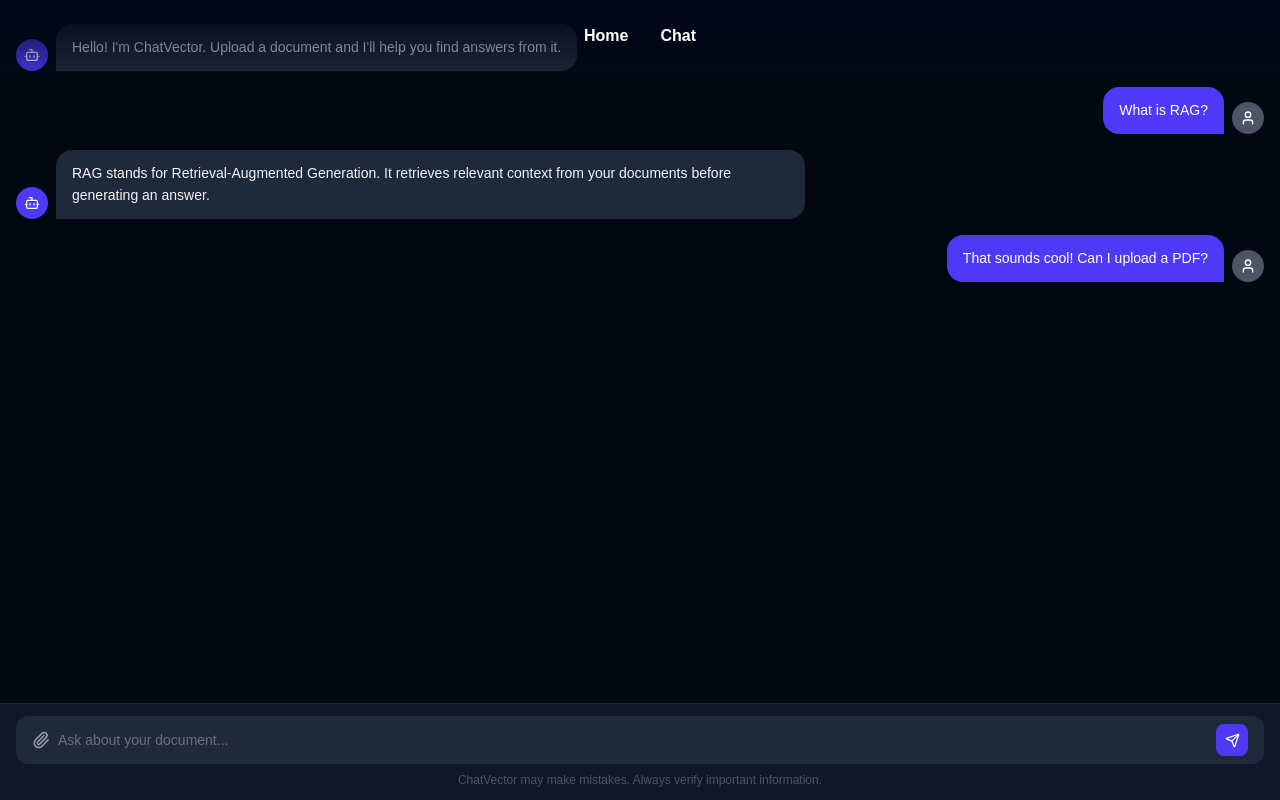
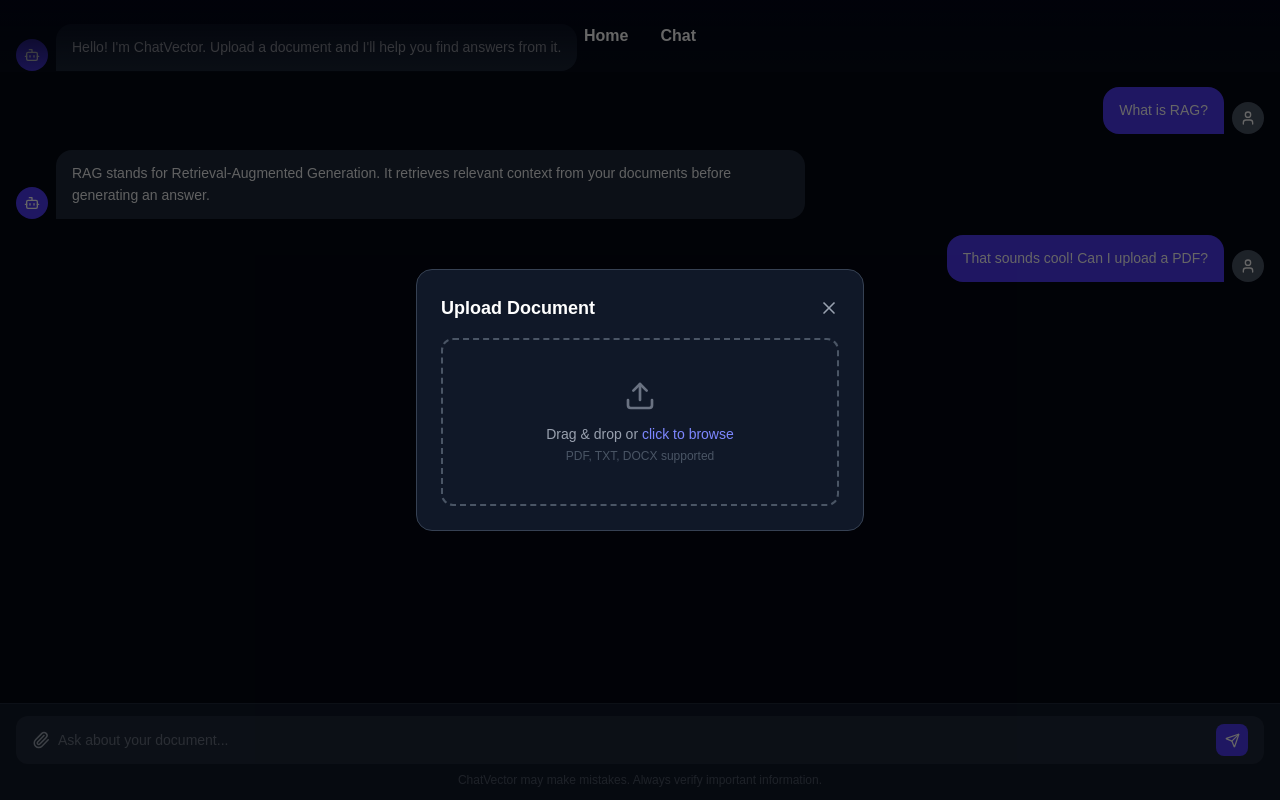
Before and after one commit to ariyibitomiwa611/chatvector-ai, a Next.js app in the folder frontend-demo/: page /chat in a window 1280 px wide. Both pictures are taken after a click on the button 41 px from the left and 812 px from the top of the page. Shown: the part 72-872 px from the top of the page. Built offline with nearby package versions, Linux system fonts and the light colour scheme.

Commit message:
feat: add document upload functionality to chat page (#131)

```diff
--- a/frontend-demo/app/chat/page.tsx
+++ b/frontend-demo/app/chat/page.tsx
@@ -1,7 +1,9 @@
 "use client";
 
 import { useState, useRef, useEffect } from "react";
-import { Send, Paperclip, Bot, User } from "lucide-react";
+import { Send, Bot, User, FileText } from "lucide-react";
+import UploadButton from "../components/UploadButton";
+import UploadModal from "../components/UploadModal";
 
 type Message = {
   id: number;
@@ -19,6 +21,8 @@ const sampleMessages: Message[] = [
 export default function ChatPage() {
   const [messages, setMessages] = useState<Message[]>(sampleMessages);
   const [input, setInput] = useState("");
+  const [showModal, setShowModal] = useState(false);
+  const [uploadedFile, setUploadedFile] = useState<string | null>(null);
   const bottomRef = useRef<HTMLDivElement>(null);
 
   useEffect(() => {
@@ -38,10 +42,23 @@ export default function ChatPage() {
     if (e.key === "Enter") handleSend();
   };
 
+  const handleUploadSuccess = (fileName: string) => {
+    setUploadedFile(fileName);
+    setMessages((prev) => [
+      ...prev,
+      { id: Date.now(), sender: "ai", text: `Document "${fileName}" uploaded! You can now ask questions about it.` },
+    ]);
+  };
+
   return (
     <div className="flex flex-col h-screen bg-gray-950 text-white">
+      {showModal && (
+        <UploadModal
+          onClose={() => setShowModal(false)}
+          onUploadSuccess={handleUploadSuccess}
+        />
+      )}
 
-      {/* Messages */}
       <div className="flex-1 overflow-y-auto px-4 py-6 space-y-4">
         {messages.map((msg) => (
           <div
@@ -59,12 +76,17 @@ export default function ChatPage() {
         <div ref={bottomRef} />
       </div>
 
-      {/* Input */}
+      {uploadedFile && (
+        <div className="px-4 py-2 bg-gray-900 border-t border-gray-800 flex items-center gap-2">
+          <FileText size={14} className="text-indigo-400" />
+          <span className="text-xs text-gray-400">Active document:</span>
+          <span className="text-xs text-indigo-400 font-medium">{uploadedFile}</span>
+        </div>
+      )}
+
       <div className="px-4 py-3 border-t border-gray-800 bg-gray-900">
         <div className="flex items-center gap-2 bg-gray-800 rounded-xl px-4 py-2">
-          <button className="text-gray-400 hover:text-white transition">
-            <Paperclip size={18} />
-          </button>
+          <UploadButton onClick={() => setShowModal(true)} />
           <input
             type="text"
             value={input}
--- /dev/null
+++ b/frontend-demo/app/components/UploadButton.tsx
@@ -0,0 +1,19 @@
+"use client";
+
+import { Paperclip } from "lucide-react";
+
+type Props = {
+  onClick: () => void;
+};
+
+export default function UploadButton({ onClick }: Props) {
+  return (
+    <button
+      onClick={onClick}
+      className="text-gray-400 hover:text-white transition"
+      title="Upload document"
+    >
+      <Paperclip size={18} />
+    </button>
+  );
+}
--- /dev/null
+++ b/frontend-demo/app/components/UploadModal.tsx
@@ -0,0 +1,85 @@
+"use client";
+
+import { useRef, useState } from "react";
+import { X, Upload } from "lucide-react";
+
+type Props = {
+  onClose: () => void;
+  onUploadSuccess: (fileName: string) => void;
+};
+
+export default function UploadModal({ onClose, onUploadSuccess }: Props) {
+  const inputRef = useRef<HTMLInputElement>(null);
+  const [status, setStatus] = useState<"idle" | "uploading" | "success" | "error">("idle");
+  const [error, setError] = useState("");
+
+  const handleFile = async (file: File) => {
+    setStatus("uploading");
+    setError("");
+    try {
+      const formData = new FormData();
+      formData.append("file", file);
+      const res = await fetch("http://localhost:8000/upload", {
+        method: "POST",
+        body: formData,
+      });
+      if (!res.ok) throw new Error("Upload failed");
+      setStatus("success");
+      onUploadSuccess(file.name);
+      setTimeout(() => onClose(), 1000);
+    } catch {
+      setStatus("error");
+      setError("Upload failed. Please try again.");
+    }
+  };
+
+  const handleDrop = (e: React.DragEvent) => {
+    e.preventDefault();
+    const file = e.dataTransfer.files[0];
+    if (file) handleFile(file);
+  };
+
+  const handleChange = (e: React.ChangeEvent<HTMLInputElement>) => {
+    const file = e.target.files?.[0];
+    if (file) handleFile(file);
+  };
+
+  return (
+    <div className="fixed inset-0 bg-black/60 flex items-center justify-center z-50">
+      <div className="bg-gray-900 rounded-2xl p-6 w-full max-w-md mx-4 border border-gray-700">
+        <div className="flex justify-between items-center mb-4">
+          <h2 className="text-white font-semibold text-lg">Upload Document</h2>
+          <button onClick={onClose} className="text-gray-400 hover:text-white">
+            <X size={20} />
+          </button>
+        </div>
+        <div
+          onDrop={handleDrop}
+          onDragOver={(e) => e.preventDefault()}
+          onClick={() => inputRef.current?.click()}
+          className="border-2 border-dashed border-gray-600 hover:border-indigo-500 rounded-xl p-10 flex flex-col items-center justify-center cursor-pointer transition"
+        >
+          <input
+            ref={inputRef}
+            type="file"
+            accept=".pdf,.txt,.docx"
+            onChange={handleChange}
+            className="hidden"
+          />
+          {status === "uploading" && <p className="text-indigo-400 text-sm animate-pulse">Uploading...</p>}
+          {status === "success" && <p className="text-green-400 text-sm">✅ Upload successful!</p>}
+          {status === "error" && <p className="text-red-400 text-sm">{error}</p>}
+          {status === "idle" && (
+            <>
+              <Upload size={32} className="text-gray-500 mb-3" />
+              <p className="text-gray-400 text-sm text-center">
+                Drag & drop or <span className="text-indigo-400">click to browse</span>
+              </p>
+              <p className="text-gray-600 text-xs mt-1">PDF, TXT, DOCX supported</p>
+            </>
+          )}
+        </div>
+      </div>
+    </div>
+  );
+}
```
